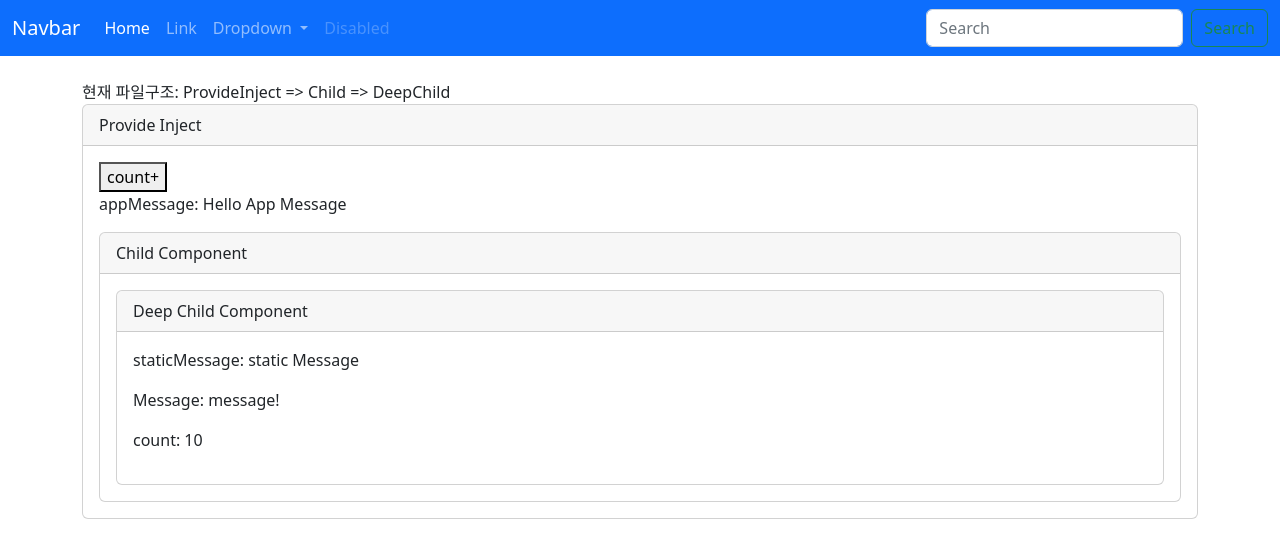
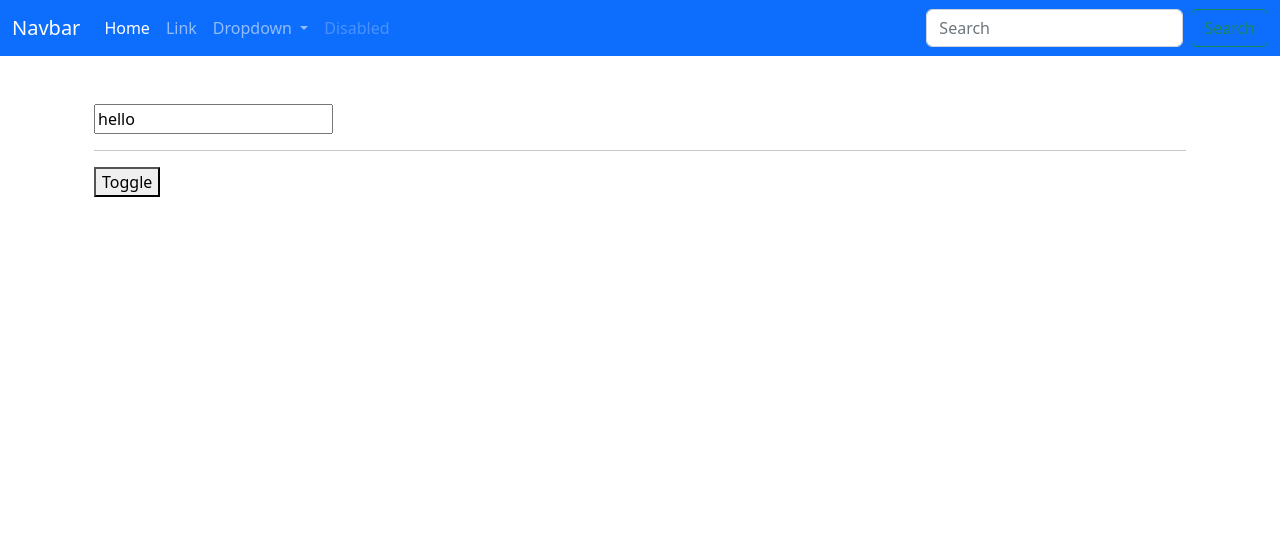
Before and after one commit to hi-aa/learn-vue3, a Vue app: page / in a window 1280 px wide. Shown: the top 558 px of the page. Built offline with nearby package versions, Linux system fonts and the light colour scheme.

Commit message:
섹션 5: Lifecycle Hooks

```diff
--- /dev/null
+++ b/src/components/LifecycleChild.vue
@@ -0,0 +1,41 @@
+<template>
+	<div class="card">
+		<div class="card-body">
+			Lifecycle Child
+			<input type="text" id="input" />
+		</div>
+	</div>
+</template>
+
+<script>
+import { onBeforeMount, onBeforeUnmount, onMounted, onUnmounted } from 'vue';
+
+export default {
+	setup() {
+		// console.log('[child] setup');
+		// onBeforeMount(() => {
+		// 	console.log('[child] onBeforeMount');
+		// });
+		// onMounted(() => {
+		// 	console.log('[child] onMount');
+		// });
+
+		// parent가 setup부터 onBeforeMount까지 먼저 실행되고
+		// 그 이후 child의 setup부터 onMount가 완료됨
+		// 그리고 마저 부모의 onMount가 실행
+
+		// 4. 해제(소멸)
+		onBeforeUnmount(() => {
+			console.log('onBeforeUnmount');
+			console.log(document.querySelector('#input'));
+		});
+		onUnmounted(() => {
+			console.log('onUnmounted');
+			console.log(document.querySelector('#input')); // undefined
+		});
+		return {};
+	},
+};
+</script>
+
+<style lang="scss" scoped></style>
--- /dev/null
+++ b/src/components/LifecycleHooks.vue
@@ -0,0 +1,58 @@
+<template>
+	<div class="container py-4">
+		<input ref="inputRef" type="text" value="hello" />
+		<!-- <LifecycleChild></LifecycleChild> -->
+		<p>{{ message }}</p>
+		<hr />
+		<button @click="visible = !visible">Toggle</button>
+		<LifecycleChild v-if="visible"></LifecycleChild>
+	</div>
+</template>
+
+<script>
+import { onBeforeMount, onBeforeUpdate, onMounted, onUpdated, ref } from 'vue';
+import LifecycleChild from './LifecycleChild.vue';
+
+export default {
+	components: {
+		LifecycleChild,
+	},
+	setup() {
+		console.log('setup');
+
+		// 2. mount
+		const inputRef = ref(null);
+		// onBeforeMount(() => {
+		// 	console.log('onbeforeMount');
+		// });
+		// onMounted(() => {
+		// 	console.log('onMount 부터 DOM에 접근 가능:', inputRef.value);
+		// });
+
+		// 3. update
+		// message 값을 변경하면 onBeforeUpdate도 message의 값은 이미 업데이트 되었음
+		// DOM은 onUpdate에서 변경된 값을 확인 가능
+		const message = ref('');
+		// onBeforeUpdate(() => {
+		// 	console.log('onBeforeUpdate:', message.value);
+		// });
+		// onUpdated(() => {
+		// 	console.log('onUpdated:', message.value);
+		// });
+
+		// 4. 해제(소멸)
+		const visible = ref(false);
+
+		return { inputRef, message, visible };
+	},
+	// 1. 생성
+	// beforeCreate() {
+	// 	console.log('beforeCreated');
+	// },
+	// created() {
+	// 	console.log('created');
+	// },
+};
+</script>
+
+<style lang="scss" scoped></style>
--- a/src/components/TheView.vue
+++ b/src/components/TheView.vue
@@ -1,20 +1,15 @@
 <template>
 	<div class="container py-4">
-		<!-- Prop Drilling: 일반적으로 부모에서 자식으로 데이터를 전달할때 props를 사용하는데
-    컴포넌트가 깊어지면 해당 자손 컴포넌트와 연관된 모든 자식 컴포넌트가 영향을 받게 됨 -->
-		<!-- vue3에서 provide, inject로 데이터를 제공하여 종속성을 주입받을 수 있음 -->
-
-		현재 파일구조: ProvideInject => Child => DeepChild
-		<ProvideInject></ProvideInject>
+		<LifecycleHooks></LifecycleHooks>
 	</div>
 </template>
 
 <script>
-import ProvideInject from './ProvideInject.vue';
+import LifecycleHooks from './LifecycleHooks.vue';
 
 export default {
 	components: {
-		ProvideInject,
+		LifecycleHooks,
 	},
 	setup() {
 		return {};
```
